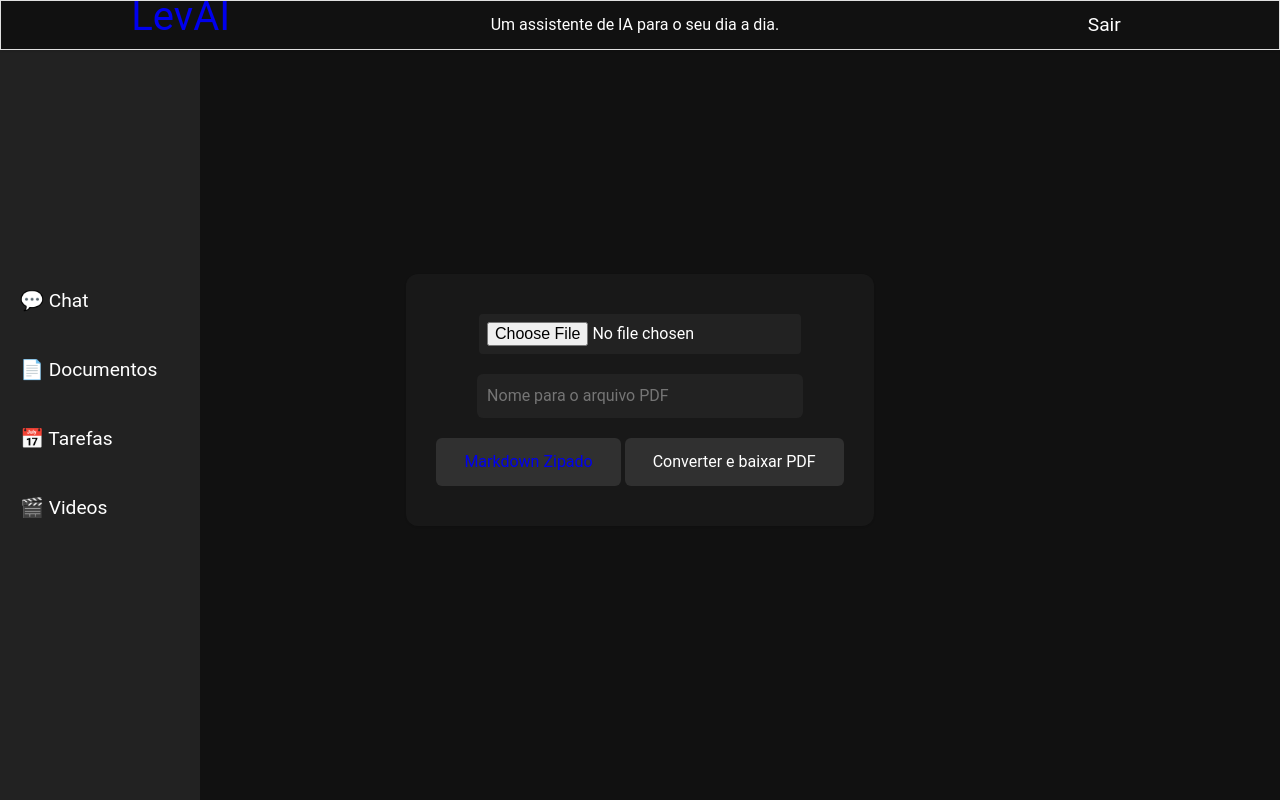
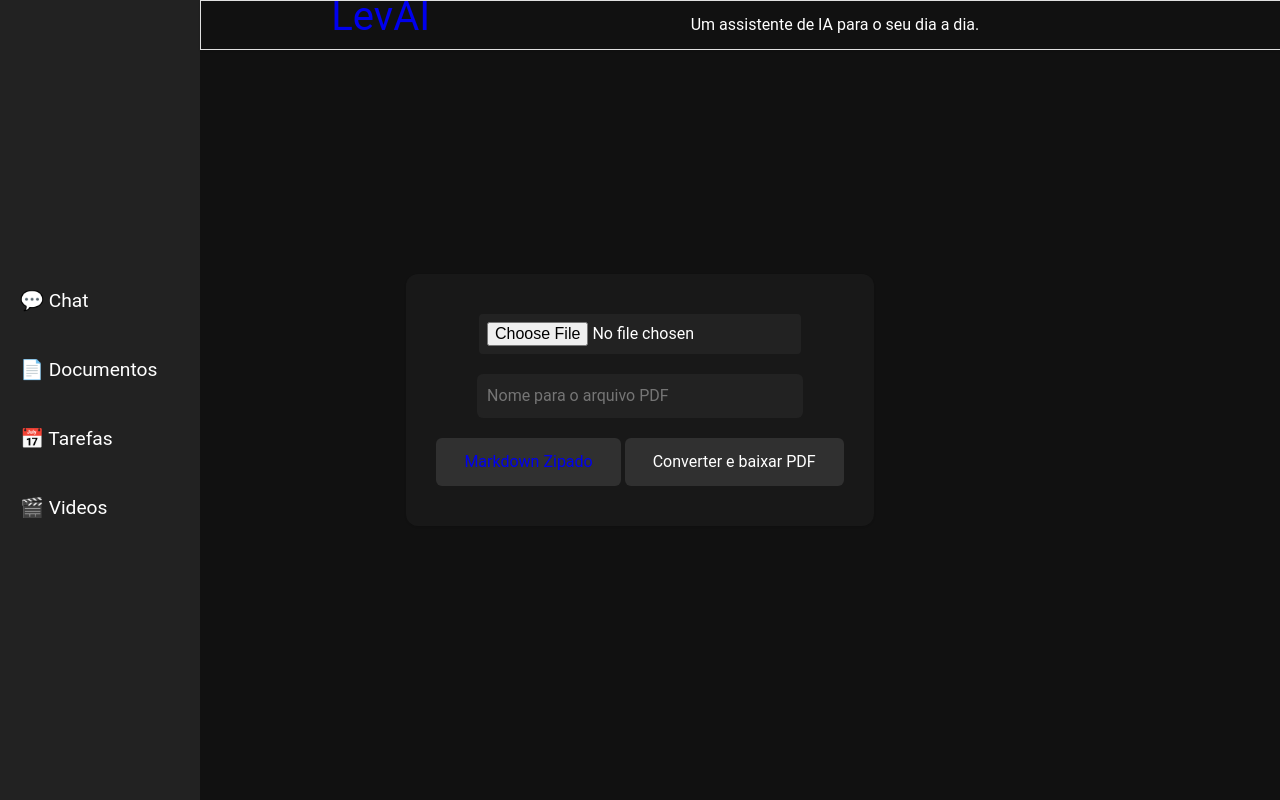
Before and after one commit to mauriciobenjamin700/levai-v2, a Django app: page /document/ in a window 1280 px wide. Run offline with Django 5.2, Linux system fonts and the light colour scheme.

Commit message:
fix: layout global

```diff
--- a/levai/static/css/global.css
+++ b/levai/static/css/global.css
@@ -274,6 +274,7 @@ body {
     border: 1px solid var(--border-light);
     box-shadow: var(--shadow-sm);
     z-index: var(--z-fixed);
+    margin-left: 200px;
 }
 
 .headerProfile{
```
